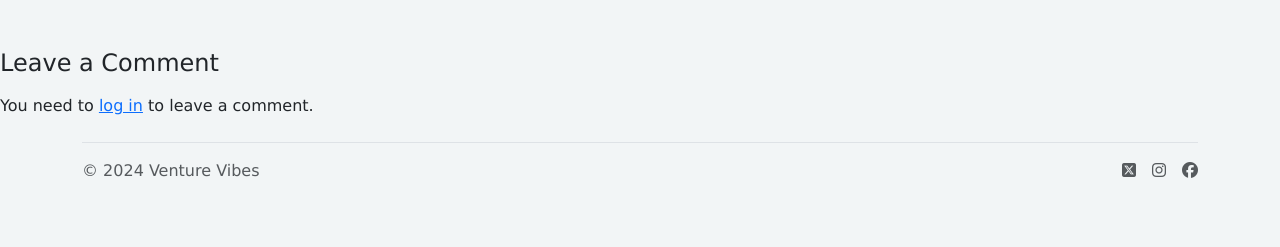
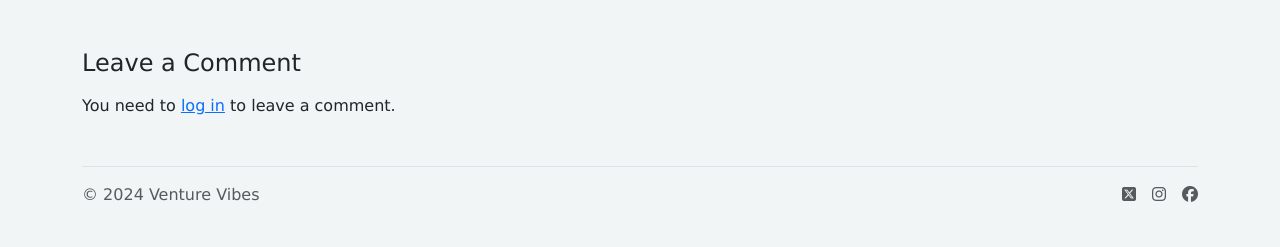
Before and after one commit to yanidruffy/venture-vibes, a Django app: template blog/templates/blog/post_detail.html in a window 1280 px wide. Shown: the part 678-925 px from the top of the page. Before the commit the page ends 856 px from the top, so only its background shows below. Run offline with Django 4.2, Linux system fonts and the light colour scheme; the template is opened without the code that fills it, so the values that code supplies are empty; parts of the project's set-up code (start-up, migrations or seed data) failed here and were passed over; some libraries are stand-ins or nearby versions.

Commit message:
style: Add 'container my-5' class to form div for consistent page styling

```diff
--- a/blog/templates/blog/post_detail.html
+++ b/blog/templates/blog/post_detail.html
@@ -80,7 +80,7 @@
   {% endif %}
 </div>
 <!-- Comment Form -->
-<div>
+<div class="container my-5">
   <div class="my-4">
     <h4 class="mb-3">Leave a Comment</h4>
     {% if user.is_authenticated %}
```
